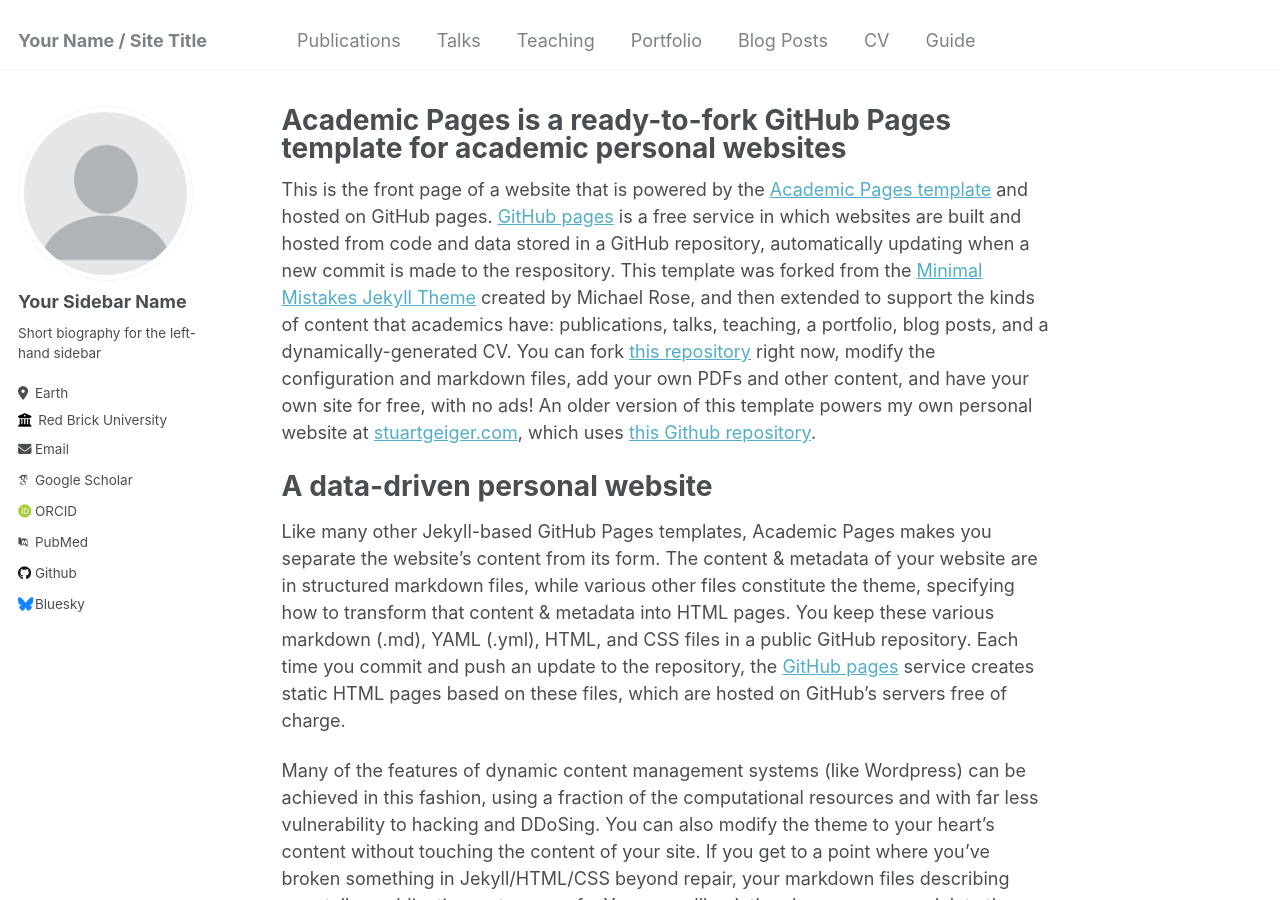
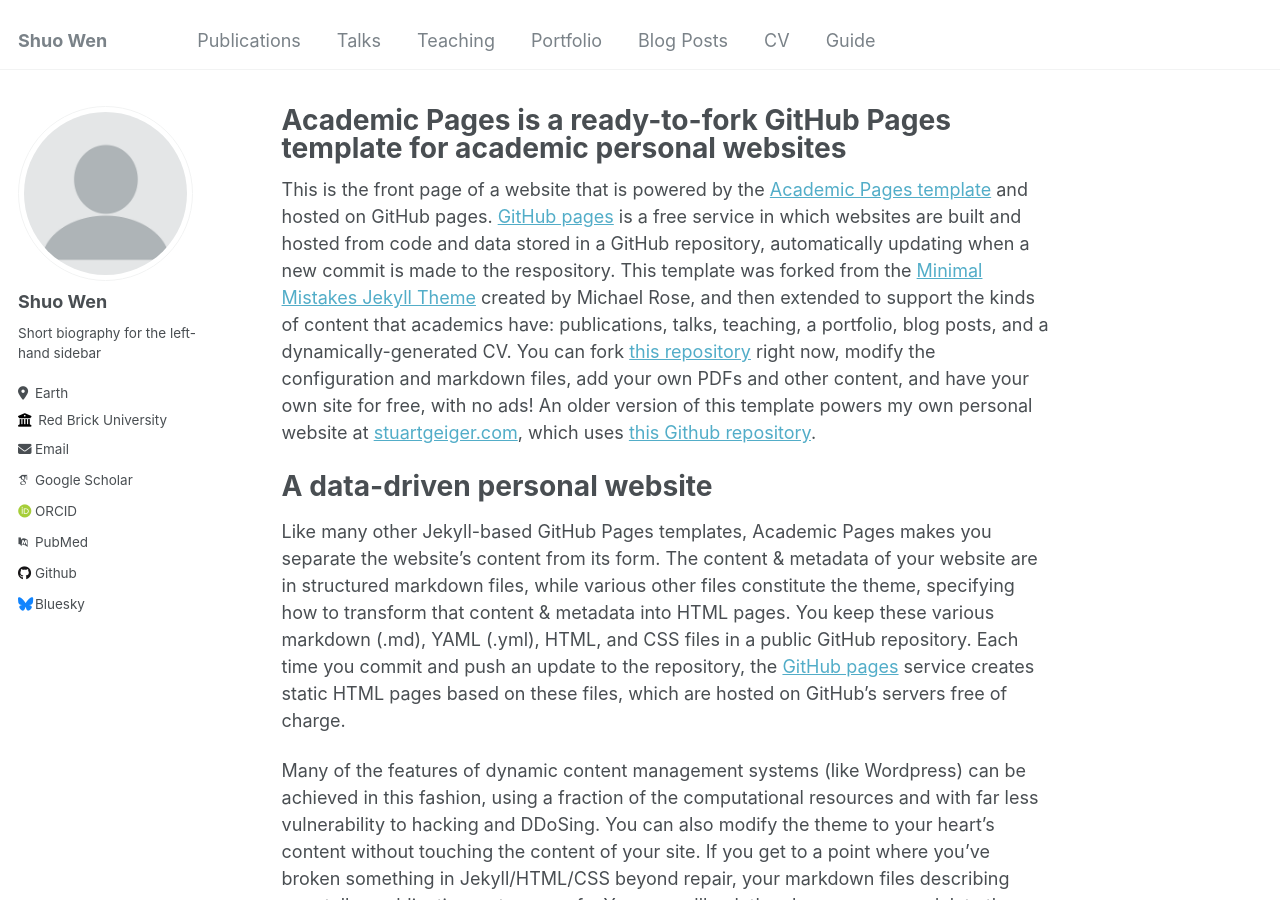
Before and after one commit to wenshuo128/wenshuo128.github.io, a Jekyll site: the page built from _pages/about.md, in a window 1280 px wide and 900 px high. Built offline with Jekyll 4.4.1, drawn with Linux system fonts in a browser that asks for light colours; some web fonts are replaced.

Commit message:
Update _config.yml

```diff
--- a/_config.yml
+++ b/_config.yml
@@ -8,7 +8,7 @@
 
 # Basic Site Settings
 locale                   : "en-US"
-title                    : "Your Name / Site Title"
+title                    : "Shuo Wen"
 title_separator          : "-"
 name                     : &name "Your Name"
 description              : &description "personal description"
@@ -22,7 +22,7 @@
 author:
   # Biographic information
   avatar           : "profile.png"
-  name             : "Your Sidebar Name"
+  name             : "Shuo Wen"
   pronouns         : # example: "she/her"
   bio              : "Short biography for the left-hand sidebar"
   location         : "Earth"
```
